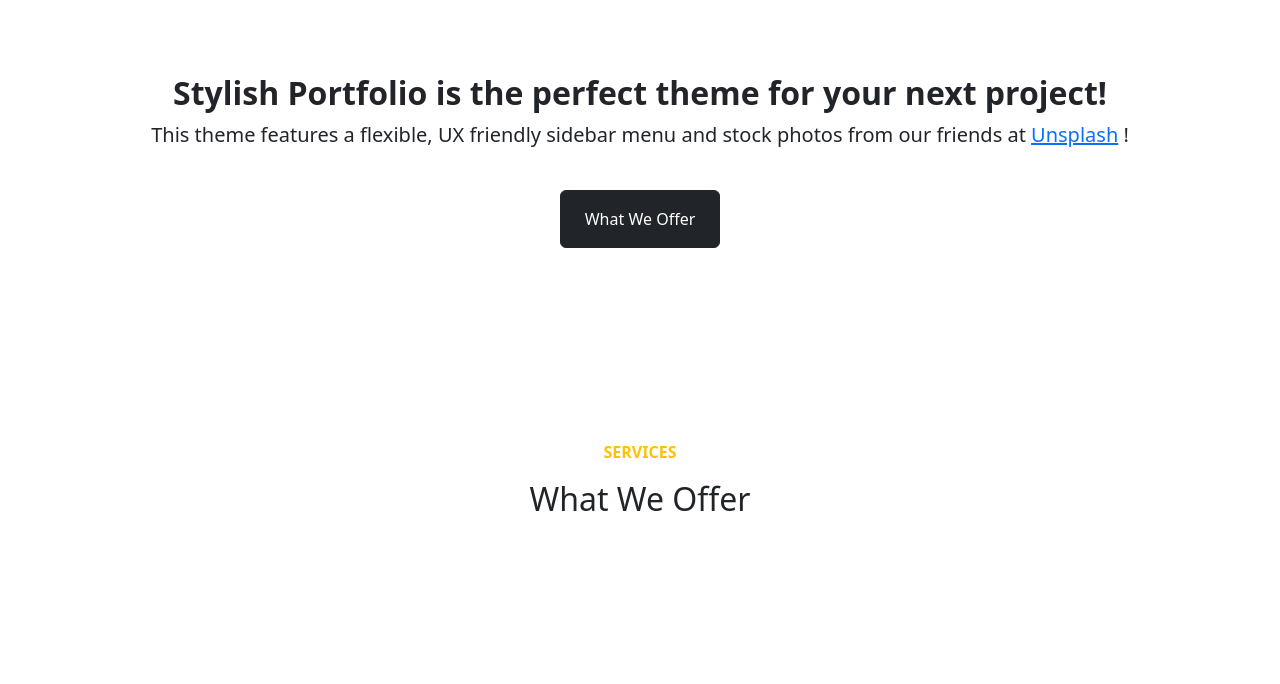
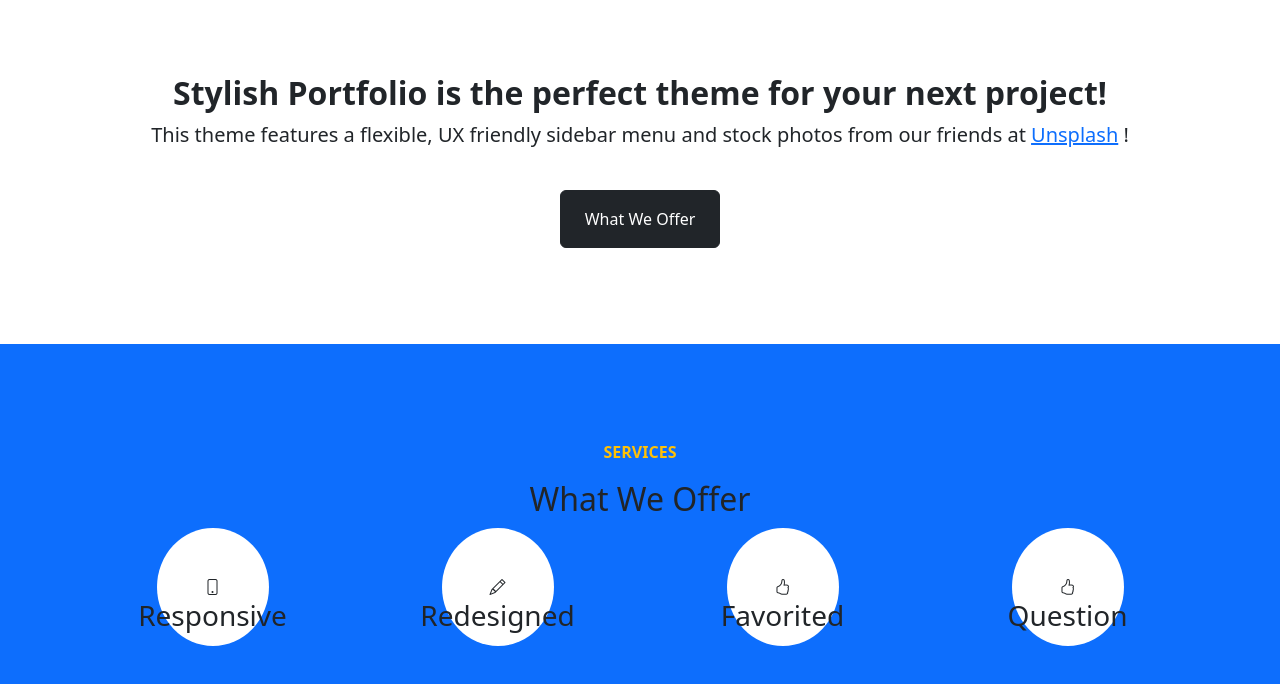
Before and after one commit to Phunder-off/Templates-Bootstrap, a plain HTML site: page maquette_5/index.html in a window 1280 px wide. Shown: the part 822-1506 px from the top of the page. Before the commit the page ends 1445 px from the top, so only its background shows below. Drawn offline with Linux system fonts and the light colour scheme.

Commit message:
Update index.html

```diff
--- a/maquette_5/index.html
+++ b/maquette_5/index.html
@@ -4,6 +4,7 @@
 		<meta charset="UTF-8" />
 		<meta http-equiv="X-UA-Compatible" content="IE=edge" />
 		<meta name="viewport" content="width=device-width, initial-scale=1.0" />
+		<link rel="stylesheet" href="../ressources/css/bootstrap-icons.css">
 		<link rel="stylesheet" href="../ressources/css/bootstrap.css" />
 		<link rel="stylesheet" href="css/styles.css" />
 		<title>Document</title>
@@ -42,7 +43,7 @@
 				</div>
 			</section>
 
-            <section class="py-section">
+			<section class="py-section bg-primary">
 				<div class="container text-center">
 					<div class="row">
 						<p class="text-warning text-uppercase fw-bold">Services</p>
@@ -50,21 +51,22 @@
 					<div class="row">
 						<h2>What We Offer</h2>
 					</div>
-                    <div class="row">
+					<div class="row pt-5 text-dark">
 						<div class="col-3">
-                            <i class="bi bi-phone rounded-circle bg-white"></i>
-
+							<i class="bi bi-phone rounded-circle p-5 bg-white"></i>
+							<h3>Responsive</h3>
 						</div>
 						<div class="col-3">
-                            <i class="bi bi-pencil rounded-circle bg-white"></i>
-
+							<i class="bi bi-pencil rounded-circle p-5 bg-white"></i>
+							<h3>Redesigned</h3>
 						</div>
 						<div class="col-3">
-                            <i class="bi bi-hand-thumbs-up rounded-circle bg-white"></i>
-
+							<i class="bi bi-hand-thumbs-up rounded-circle p-5 bg-white"></i>
+							<h3>Favorited</h3>
 						</div>
 						<div class="col-3">
-
+							<i class="bi bi-hand-thumbs-up rounded-circle p-5 bg-white"></i>
+							<h3>Question</h3>
 						</div>
 					</div>
 				</div>
```
Lines whose indentation alone changed are shown as unchanged.
